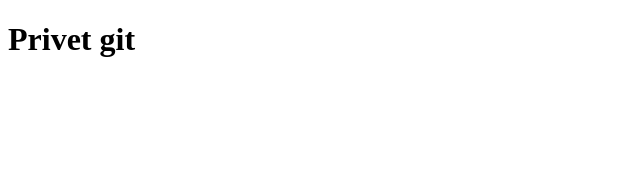
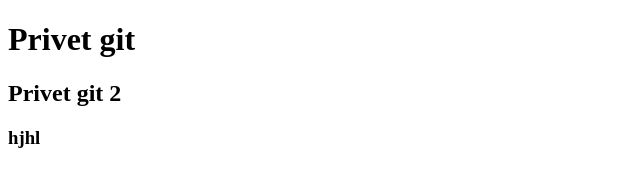
Before and after one commit to SergDSR/exampl, a plain HTML site: page index.html in a window 1280 px wide. Shown: the whole page, without its empty margins (0-640 px from the left). Drawn offline with Linux system fonts and the light colour scheme.

Commit message:
h2 was added

```diff
--- a/index.html
+++ b/index.html
@@ -10,6 +10,8 @@
 
 <h1> Privet git </h1>
 
+<h2> Privet git 2 </h2>
+<h3> hjhl </h3>
 </body>
 
 
```
